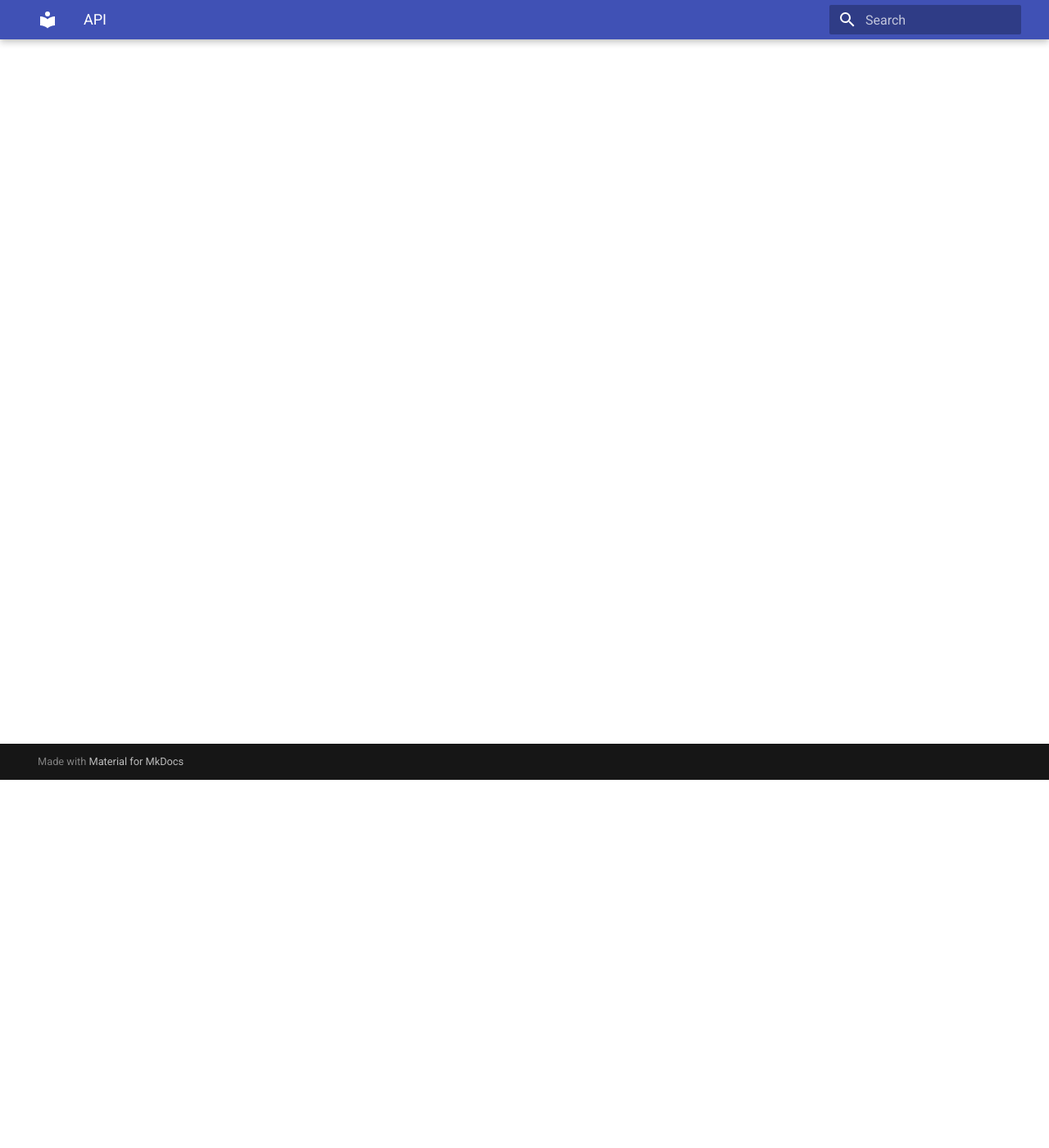
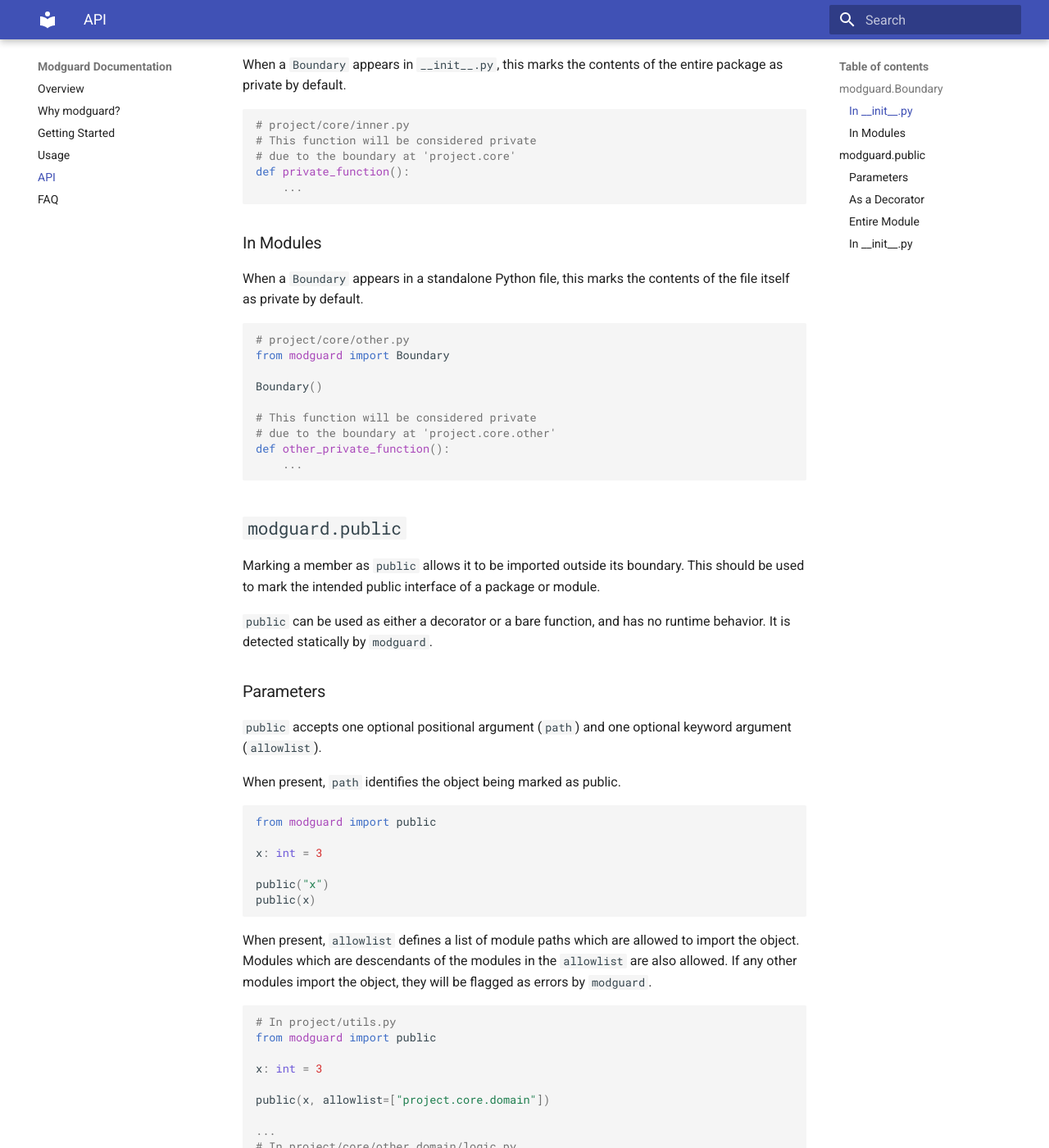
Before and after one commit to gauge-sh/tach, an MkDocs documentation site: the page built from docs/api.md, in a window 1280 px wide and 1400 px high, scrolled down 449 px. Shown: the whole window at 82% size. Built offline with MkDocs 1.6.1 and Material for MkDocs 9.7.7, drawn with Linux system fonts in a browser that asks for light colours; some of the changed text lies outside the part shown.

Commit message:
Add API docs, syntax highlighting config

````diff
--- a/docs/api.md
+++ b/docs/api.md
@@ -1 +1,108 @@
 # API
+
+## `modguard.Boundary`
+A `Boundary` makes all internal members private by default.
+
+`Boundary` accepts no arguments, and has no runtime behavior. It is detected statically by `modguard`.
+```python
+# project/core/__init__.py
+from modguard import Boundary
+
+Boundary()
+```
+### In `__init__.py`
+When a `Boundary` appears in `__init__.py`, this marks the contents of the entire package as private by default.
+```python
+# project/core/inner.py
+# This function will be considered private
+# due to the boundary at 'project.core'
+def private_function():
+    ...
+```
+
+### In Modules
+When a `Boundary` appears in a standalone Python file, this marks the contents of the file itself as private by default.
+```python
+# project/core/other.py
+from modguard import Boundary
+
+Boundary()
+
+# This function will be considered private
+# due to the boundary at 'project.core.other'
+def other_private_function():
+    ...
+```
+
+## `modguard.public`
+Marking a member as `public` allows it to be imported outside its boundary. This should be used to mark the intended public interface of a package or module.
+
+`public` can be used as either a decorator or a bare function, and has no runtime behavior. It is detected statically by `modguard`.
+
+### Parameters
+`public` accepts one optional positional argument (`path`) and one optional keyword argument (`allowlist`).
+
+When present, `path` identifies the object being marked as public.
+```python
+from modguard import public
+
+x: int = 3
+
+public("x")
+public(x)
+```
+
+When present, `allowlist` defines a list of module paths which are allowed to import the object. Modules which are descendants of the modules in the `allowlist` are also allowed. If any other modules import the object, they will be flagged as errors by `modguard`.
+```python
+# In project/utils.py
+from modguard import public
+
+x: int = 3
+
+public(x, allowlist=["project.core.domain"])
+
+...
+# In project/core/other_domain/logic.py
+# This import is not allowed,
+# because the module ('project.core.other_domain.logic')
+# is not contained by any module in the allowlist
+from project.utils import x
+```
+
+### As a Decorator
+`public` can also be used as a decorator to mark functions and classes as public. Its behavior is the same as when used as a function, and it accepts the same keyword arguments (the decorated object is treated as `path`)
+
+```python
+from modguard import public
+
+@public(allowlist=["project.core.domain"])
+def my_pub_function():
+    ...
+```
+
+### Entire Module
+When `public` is used without a `path` argument, it signifies that the entire containing module is public. This means that any top-level member of the module or the module itself can be imported externally (subject to `allowlist`).
+```python
+# In project/core/logic.py
+from modguard import public
+
+public()
+...
+# In project/cli.py
+# This import is allowed because 'project.core.logic' is public
+from project.core import logic
+```
+
+### In `__init__.py`
+When `public` is used without a `path` argument in the `__init__.py` of a package, the top-level module of the package is treated as public.
+```python
+# In project/core/__init__.py
+from modguard import Boundary, public
+
+Boundary()
+public()
+...
+# In project/cli.py
+# This import is allowed because 'project.core' is public
+from project import core
+```
--- a/mkdocs.yml
+++ b/mkdocs.yml
@@ -16,3 +16,11 @@
     - navigation.sections
     - navigation.tracking
     - toc.follow
+markdown_extensions:
+  - pymdownx.highlight:
+      anchor_linenums: true
+      line_spans: __span
+      pygments_lang_class: true
+  - pymdownx.inlinehilite
+  - pymdownx.snippets
+  - pymdownx.superfences
````
Also changed, not shown: docs/usage.md (+2 -2 lines).
